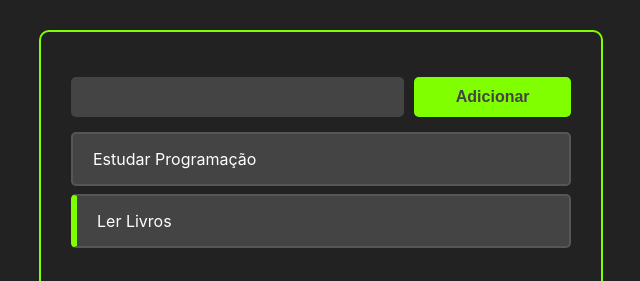
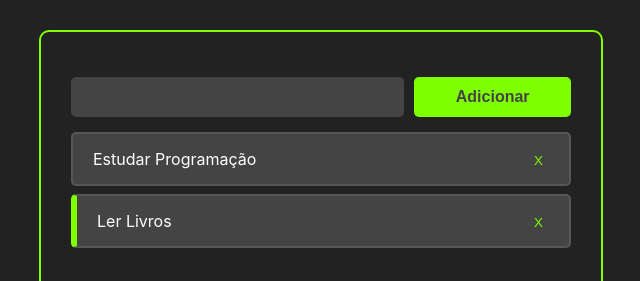
Before and after one commit to caducoder/To-Do-list-com-React.js, a React (Create React App) app: page / in a window 1280 px wide. Shown: the top 281 px of the page, without its empty margins (319-959 px from the left). Built offline with nearby package versions, Linux system fonts and the light colour scheme.

Commit message:
Adiciona deleção de tasks

```diff
--- a/src/App.js
+++ b/src/App.js
@@ -45,6 +45,13 @@
     setTasks(newTasks);
   };
 
+  //adição aqui
+  const handleTaskDelete = (taskId) => {
+    const newTasks = tasks.filter(task => task.id !== taskId);
+
+    setTasks(newTasks);
+  }
+
 
   //classe no react é 'className'
   //só pode retornar apenas um elemento, senão da erro
@@ -53,7 +60,7 @@
     <>
       <div className="container">
         <AddTask handleTaskAddition = {handleTaskAddition}/>
-        <Tasks tasks={tasks} handleTaskClick={handleTaskClick} />
+        <Tasks tasks={tasks} handleTaskClick={handleTaskClick} handleTaskDelete={handleTaskDelete} />
       </div>
 
     </>
--- a/src/components/Task.css
+++ b/src/components/Task.css
@@ -11,6 +11,12 @@
 }
 
 .task-title{
-
    cursor: pointer;
 }
+
+.task-delete{
+   background-color: #444;
+   color: chartreuse;
+   cursor: pointer;
+   border: none;
+}
--- a/src/components/Task.js
+++ b/src/components/Task.js
@@ -1,7 +1,7 @@
 import React from 'react';
 import './Task.css'
 
-const Task = ({task, handleTaskClick}) => {
+const Task = ({task, handleTaskClick, handleTaskDelete}) => {
    return (
       <div
          className="task-container"
@@ -13,6 +13,12 @@
          >
             {task.title}
          </div>
+
+         <div className="buttons-container">
+            <button className="task-delete" onClick={() => handleTaskDelete(task.id)}>
+               X
+            </button>
+         </div>
       </div>
    );
 }
--- a/src/components/Tasks.js
+++ b/src/components/Tasks.js
@@ -2,11 +2,11 @@
 
 import Task from './Task';
 
-const Tasks = ({ tasks, handleTaskClick }) => {
+const Tasks = ({ tasks, handleTaskClick, handleTaskDelete }) => {
    return (
       <>
          {tasks.map((task) => (
-            <Task task={task} handleTaskClick={handleTaskClick} />
+            <Task task={task} handleTaskClick={handleTaskClick} handleTaskDelete={handleTaskDelete} />
          ))}
       </>
    )
```
